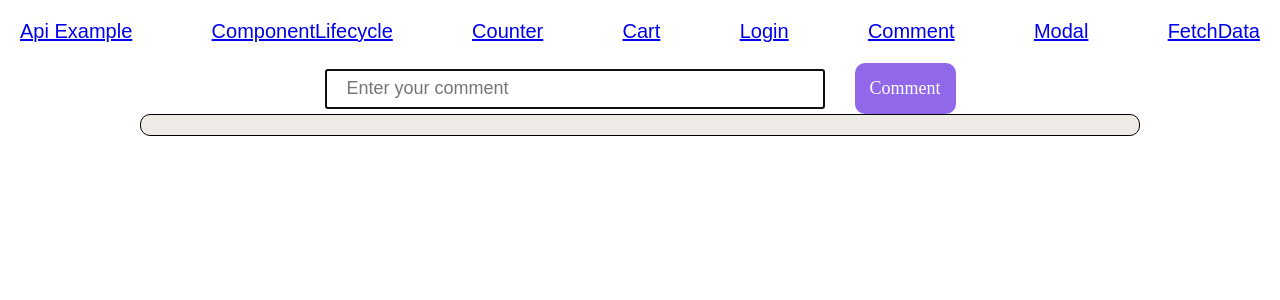
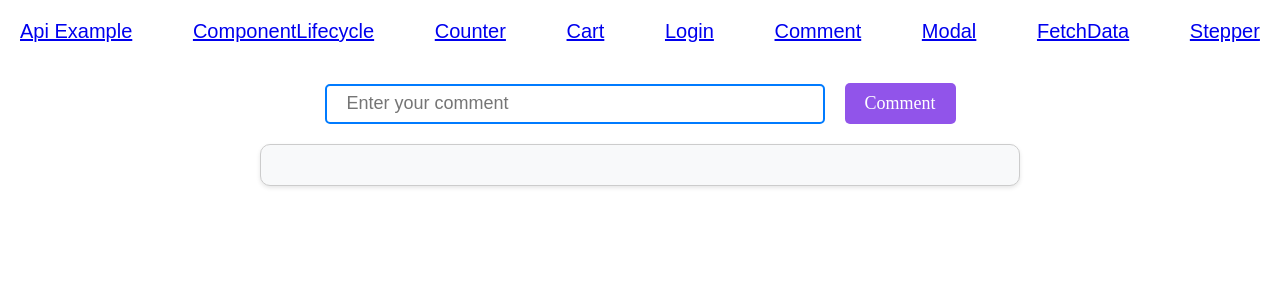
Before and after one commit to SulAv100/react-basic-advance-course, a React (Vite) app: page /comment in a window 1280 px wide. Shown: the top 300 px of the page. Built offline with nearby package versions, Linux system fonts and the light colour scheme.

Commit message:
feat: step verification

```diff
--- a/index.html
+++ b/index.html
@@ -4,6 +4,7 @@
     <meta charset="UTF-8" />
     <link rel="icon" type="image/svg+xml" href="/vite.svg" />
     <meta name="viewport" content="width=device-width, initial-scale=1.0" />
+    <script src="https://kit.fontawesome.com/fd6ad446c7.js" crossorigin="anonymous"></script>
     <title>Vite + React</title>
   </head>
   <body>
--- a/src/Components/CommentReply/Comment.css
+++ b/src/Components/CommentReply/Comment.css
@@ -1,78 +1,130 @@
-.input-contain{
-    display: flex;
-    align-items: center;
-    gap: 30px;
-
-}
-.all-contain{
+/* Center the content and set a max-width for better readability */
+.all-contain {
     display: flex;
     flex-direction: column;
     align-items: center;
+    max-width: 800px;
+    margin: 0 auto;
+    padding: 20px;
 }
-.input-contain input{
+
+/* Style the input container */
+.input-contain {
+    display: flex;
+    align-items: center;
+    gap: 20px;
+    margin-bottom: 20px;
+}
+
+/* Style the input field */
+.input-contain input {
     height: 40px;
     width: 500px;
     padding-left: 20px;
     font-size: 18px;
+    border: 2px solid #ccc;
+    border-radius: 5px;
+    transition: border-color 0.3s;
 }
-.input-contain span{
-    padding: 15px;
-    border-radius: 10px;
+
+.input-contain input:focus {
+    border-color: #007BFF;
+    outline: none;
+}
+
+/* Style the comment button */
+.input-contain span {
+    padding: 10px 20px;
+    border-radius: 5px;
     font-size: 18px;
-    background-color: rgb(145, 104, 234);
+    background-color: #9154EA;
     border: none;
     color: white;
     cursor: pointer;
+    transition: background-color 0.3s;
 }
-.comment-container-main{
-    border: 1px solid black;
-    width: 1000px;
-    background-color: rgb(238, 235, 230);
-    padding: 10px;
-    font-size: 15px;
+
+.input-contain span:hover {
+    background-color: #7b3dc0;
+}
+
+/* Style the main comment container */
+.comment-container-main {
+    border: 1px solid #ccc;
+    width: 100%;
+    background-color: #f8f9fa;
+    padding: 20px;
+    font-size: 16px;
     border-radius: 10px;
+    box-shadow: 0 2px 4px rgba(0,0,0,0.1);
+}
 
-}
-.comment-container-single{
+/* Style each comment container */
+.comment-container-single {
     display: flex;
     flex-direction: column;
     margin-bottom: 20px;
+}
 
-}
-.higher-order-comment{
-    background-color: rgb(179, 56, 255);
-    padding: 20px;
+/* Style higher-order comments */
+.higher-order-comment {
+    background-color: #b338ff;
+    padding: 15px;
     border-radius: 10px;
     color: white;
     font-size: 18px;
-    font-family: sans-serif;
+    font-family: 'Arial', sans-serif;
     width: max-content;
+    box-shadow: 0 2px 4px rgba(0,0,0,0.1);
 }
-.reply-this-shit{
-    width: max-content;
-    margin: 10px 0 -10px 0;
-    color: black;
+
+/* Style the reply link */
+.reply-this-shit {
+    margin-top: 10px;
+    color: #007BFF;
     cursor: pointer;
-    font-weight: 1000;
+    font-weight: bold;
+    text-decoration: underline;
+    transition: color 0.3s;
 }
-#reply-shit{
-    border: 1px solid black;
+
+.reply-this-shit:hover {
+    color: #0056b3;
+}
+
+/* Style the reply input field */
+.higher-order-comment input {
+    border: 1px solid #ccc;
     padding: 10px;
-    margin-top: 20px;
+    margin-top: 10px;
     flex: 1;
     border-radius: 5px;
     outline: none;
+    width: 100%;
+}
 
-}
-#reply-btn{
-    border: 1px solid black;
+/* Style the reply button */
+.higher-order-comment button {
+    border: 1px solid #ccc;
     padding: 10px;
     margin-top: 10px;
-    width: 70px;
-    border-radius: 4px;
+    width: 80px;
+    border-radius: 5px;
     outline: none;
-    background-color: black;
+    background-color: #007BFF;
     color: white;
     font-size: 16px;
     cursor: pointer;
+    transition: background-color 0.3s;
 }
+
+.higher-order-comment button:hover {
+    background-color: #0056b3;
+}
+
+/* Style nested replies */
+.comment-box-reply {
+    padding-left: 40px;
+    padding-top: 10px;
+    border-left: 2px solid #ccc;
+}
--- a/src/Components/Linker/Linker.jsx
+++ b/src/Components/Linker/Linker.jsx
@@ -6,9 +6,11 @@ import Useeffect from '../ComponentLifecycle/Useeffect'
 import Counter from '../State/Counter'
 import Cart from '../Cart/Cart'
 import Form from '../FormHandling/Form'
-import Comment from '../CommentReply/Comment'
+// import Comment from '../CommentReply/Comment'
 import ApplyModal from '../Model/ApplyModal'
+const LazyComment = React.lazy(()=> import('../CommentReply/Comment'))
 import DataClick from '../DataonClick/DataClick'
+import Stepper from '../Stepper/Stepper'
 
 function Linker() {
   return (
@@ -24,6 +26,7 @@ function Linker() {
                     <Link to='/comment'>Comment</Link>
                     <Link to='/modal' >Modal</Link>
                     <Link to='/fetch'>FetchData</Link>
+                    <Link to='/stepper'>Stepper</Link>
                 </ul>
             </nav>
         </header>
@@ -34,9 +37,10 @@ function Linker() {
             <Route path='/counter' element={<Counter/>} />
             <Route path='/cart' element={<Cart/>} />
             <Route path='/login' element={<Form/>}/>
-            <Route path='/comment' element={<Comment/>}/>
+            <Route path='/comment' element={<React.Suspense fallback='Loading'><LazyComment/></React.Suspense>}/>
             <Route path='/modal'  element={<ApplyModal/>} />
             <Route path='/fetch' element={<DataClick/>}/>
+            <Route path='/stepper' element={<Stepper/>}    />
         </Routes>
     </>
 )
--- /dev/null
+++ b/src/Components/Stepper/Stepper.css
@@ -0,0 +1,40 @@
+.stepper-container{
+    margin: 50px;
+    display: flex;
+    flex-direction: column;
+    align-items: center;
+}
+.stepper-container .upper-bracket{
+        display: flex;
+        align-items: center;
+    }
+.upper-bracket .steps{
+    border: 1px solid black;
+    padding: 30px;
+    border-radius: 50%;
+    font-size: 18px;
+    font-weight: 800;
+}
+.upper-bracket .line{
+    border: 1px solid black;
+    border-radius: none;
+    height: 10px;
+    width: 150px;
+    border-left: none;
+    border-right: none;
+
+}
+.button-verification{
+    padding: 50px;
+}
+.button-verification button{
+    padding: 20px;
+    border-radius: 5px;
+    font-size: 18px;
+    border: none;
+    cursor: pointer;
+}
+.fa-circle-check{
+    font-size: 80px;
+    color: rgb(113, 230, 113);
+}
--- /dev/null
+++ b/src/Components/Stepper/Stepper.jsx
@@ -0,0 +1,87 @@
+import React, { useState } from "react";
+import "./Stepper.css";
+
+function Stepper() {
+  const [count, setCount] = useState(0);
+  const [current, setCurrent] = useState([1, 2, 3, 4]);
+  const totalSteps = 4;
+
+  const increaseCount = () => {
+    setCount((prevCount) => prevCount + 1);
+    console.log(count);
+  };
+  const style = {
+    backgroundColor: "rgb(113, 230, 113)",
+    border: "none",
+  };
+  return (
+    <>
+      <div className="stepper-container">
+        <div className="upper-bracket">
+          {[...Array(totalSteps)].map((_, index) => (
+            // this ...Array makes an array of Array(this number) and _ represents the current index of the array
+            <div className="upper-bracket" key={index}>
+              <>
+                {index < 3 ? (
+                  <>
+                    {count > index ? (
+                      <>
+                        <i class="fa-solid fa-circle-check"></i>
+                        <span style={style} className="line"></span>
+                      </>
+                    ) : (
+                      <>
+                        <span className="steps">{index + 1}</span>
+                        <span className="line"></span>
+                      </>
+                    )}
+                  </>
+                ) : (
+                  <>
+                  {
+                    count >index?<>
+                      <i class="fa-solid fa-circle-check"></i>
+                    </>:<>
+                    <span className="steps">{index + 1}</span>
+                    </>
+                  }
+                  </>
+                )}
+              </>
+            </div>
+          ))}
+
+          {/* {
+            count> 1?<><i class="fa-solid fa-circle-check"></i><span style={style} className="line"></span></> :<><span className='steps'>1</span><span  className="line"></span> </>
+
+            }
+
+
+          {
+            count> 2?<><i class="fa-solid fa-circle-check"></i><span style={style} className="line"></span></> :<><span className='steps'>2</span><span  className="line"></span> </>
+
+            }
+
+
+             {
+            count> 3?<><i class="fa-solid fa-circle-check"></i><span style={style} className="line"></span></> :<><span className='steps'>3</span><span  className="line"></span> </>
+
+            }
+{
+            count> 4?<><i class="fa-solid fa-circle-check"></i></> :<><span className='steps'>4</span> </>
+
+            }          */}
+        </div>
+        <div className="button-verification">
+          {count === 5 ? (
+            <button>Done</button>
+          ) : (
+            <button onClick={increaseCount}>Submit</button>
+          )}
+        </div>
+      </div>
+    </>
+  );
+}
+
+export default Stepper;
```
